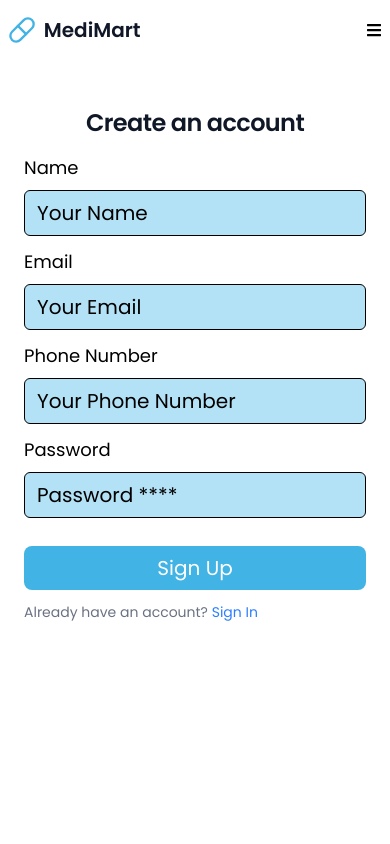
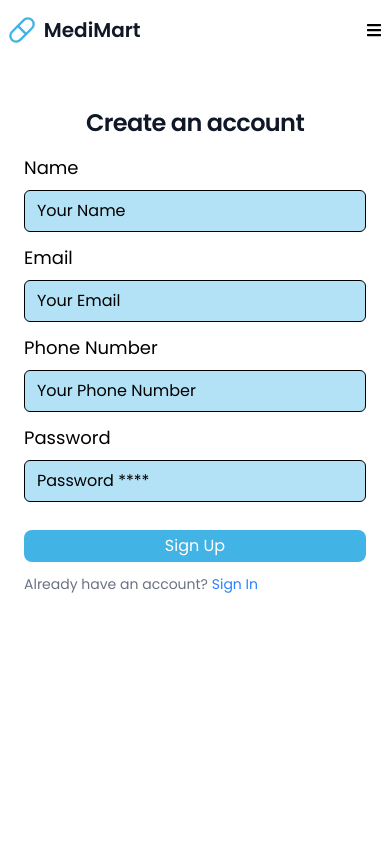
Before and after one commit to jmjubaer/medimart-client, a Next.js app: page /register in a window 390 px wide. Shown: the top 844 px of the page. Built offline with nearby package versions, Linux system fonts and the light colour scheme; no server answers.

Commit message:
complete fix ui issue with responsive the all page

```diff
--- a/src/app/globals.css
+++ b/src/app/globals.css
@@ -46,7 +46,7 @@ button:disabled {
     @apply mb-3 inline-block;
 }
 .input_field {
-    @apply w-full text-xl text-black outline-none border rounded-md  p-2 px-3 bg-primary/40 placeholder:text-black;
+    @apply w-full text-base sm:text-xl text-black outline-none border rounded-md  p-2 px-3 bg-primary/40 placeholder:text-black;
 }
 div:where(.swal2-container).swal2-top,
 div:where(.swal2-container).swal2-center,
@@ -67,11 +67,19 @@ div:where(.swal2-container).swal2-bottom {
     background: #42b3e5;
     border-radius: 0 5px 5px 0px !important;
 }
-.anticon svg {
+.ant-layout-sider-zero-width-trigger .anticon svg {
     display: inline-block;
     z-index: 1;
     color: white;
 }
-:where(.css-dev-only-do-not-override-1v5z42l).ant-layout-sider .ant-layout-sider-zero-width-trigger {
+
+:where(.css-dev-only-do-not-override-1v5z42l).ant-layout-sider
+    .ant-layout-sider-zero-width-trigger {
     top: 0px !important;
 }
+
+@media screen and (max-width: 440px) {
+   .ant-modal-content {
+        padding: 15px !important;
+    }
+}
--- a/src/components/pages/admin/index.tsx
+++ b/src/components/pages/admin/index.tsx
@@ -19,7 +19,7 @@ const OverviewPage = ({ data }: IProps) => {
     const router = useRouter();
     return (
         <div>
-            <div className='grid overflow-hidden grid-cols-3 gap-5'>
+            <div className='grid overflow-hidden xs:grid-cols-2 md:grid-cols-3 gap-5'>
                 {/* Total Orders */}
                 <div
                     onClick={() => router.push("/admin/orders")}
--- a/src/components/pages/admin/order/index.tsx
+++ b/src/components/pages/admin/order/index.tsx
@@ -110,7 +110,7 @@ const ManageCustomerOrder = () => {
             title: "User Name",
             width: "10%",
             render: (item) => (
-                <p className={`capitalize `}>{item?.user?.name}</p>
+                <p className={`capitalize w-[100px]`}>{item?.user?.name}</p>
             ),
         },
         {
@@ -185,7 +185,7 @@ const ManageCustomerOrder = () => {
             <h2 className='text-center text-3xl xs:text-4xl secondary_font my-5 font-semibold'>
                 Manage Orders
             </h2>
-            <div className='flex flex-wrap-reverse gap-5 my-5'>
+            <div className='flex justify-center xs:justify-normal flex-wrap-reverse gap-5 my-5'>
                 <div className='relative'>
                     <select
                         className='outline-0 text-base bg-gray-200 w-full px-5 p-2 rounded-md'
@@ -252,7 +252,7 @@ const ManageCustomerOrder = () => {
                     columns={columns}
                     dataSource={tableData}
                     pagination={false}
-                    className='border border-gray-300 min-w-[800px] rounded-lg mb-3'
+                    className='border border-gray-300 min-w-[950px] rounded-lg mb-3'
                 />
             </div>
             <Pagination
--- a/src/components/pages/login/index.tsx
+++ b/src/components/pages/login/index.tsx
@@ -1,31 +1,34 @@
 "use client";
-import React from 'react';
-import bannerImage from './../../../assets/m5.jpg';
+import React from "react";
+import bannerImage from "./../../../assets/m5.jpg";
 import Link from "next/link";
 import { FieldValues, SubmitHandler, useForm } from "react-hook-form";
 import { zodResolver } from "@hookform/resolvers/zod";
 import { loginUser } from "@/services/AuthService";
 import { toast } from "sonner";
-import { loginSchema } from './loginValidation';
-import {  useRouter, useSearchParams } from 'next/navigation';
-import { useUser } from '@/context/UserContext';
-import { jwtDecode } from 'jwt-decode';
+import { loginSchema } from "./loginValidation";
+import { useRouter, useSearchParams } from "next/navigation";
+import { useUser } from "@/context/UserContext";
+import { jwtDecode } from "jwt-decode";
 
-
-
-interface IFormInput{
-  identifier:string;
-  password:string;
+interface IFormInput {
+    identifier: string;
+    password: string;
 }
 
 const LoginForm = () => {
     const { setUser } = useUser();
     const searchParams = useSearchParams();
-  const redirect = searchParams.get('redirectPath')
+    const redirect = searchParams.get("redirectPath");
     const router = useRouter();
-  const {register,handleSubmit,formState:{errors,isSubmitting},reset}=useForm<IFormInput>({resolver:zodResolver(loginSchema)});
+    const {
+        register,
+        handleSubmit,
+        formState: { errors, isSubmitting },
+        reset,
+    } = useForm<IFormInput>({ resolver: zodResolver(loginSchema) });
 
-  const onSubmit:SubmitHandler<FieldValues>=async(data)=>{
+    const onSubmit: SubmitHandler<FieldValues> = async (data) => {
         try {
             const { identifier, password } = data;
 
@@ -47,11 +50,11 @@ const LoginForm = () => {
             if (res?.success) {
                 toast.success(res.message);
                 reset();
-        setUser(jwtDecode(res.data.accessToken))
-        if(redirect){
-          router.push(redirect)
-        }else{
-          router.push('/')
+                setUser(jwtDecode(res.data.accessToken));
+                if (redirect) {
+                    router.push(redirect);
+                } else {
+                    router.push("/");
                 }
             } else {
                 toast.error(res.message);
@@ -60,45 +63,84 @@ const LoginForm = () => {
             console.error(err);
             toast.error("Login failed");
         }
-  }
+    };
 
     return (
-        <div style={{backgroundImage:`url(${bannerImage.src})`}} className={` bg-cover py-24 flex justify-center min-h-screen item-center relative`}>
+        <div
+            style={{ backgroundImage: `url(${bannerImage.src})` }}
+            className={` bg-cover py-24 text-black flex justify-center min-h-screen item-center relative`}>
             {/* Overlay */}
-              <div className="absolute inset-0 bg-black/60 z-0 py-24"></div>
-       <div className=" lg:my-0 bg-white/90 backdrop-blur-xs w-sm relative z-10">
-            <div className="w-full flex justify-center">
-            <div className=" space-y-4 md:space-y-6  w-full p-8">
-              <h1 className="text-xl font-bold leading-tight tracking-tight text-gray-900 md:text-3xl dark:text-white text-center">
+            <div className='absolute inset-0 bg-black/60 z-0 py-24'></div>
+            <div className=' lg:my-0 bg-white/90 backdrop-blur-xs mx-5 relative z-10'>
+                <div className='w-full flex justify-center'>
+                    <div className=' space-y-4 md:space-y-6  w-full p-3 xs:p-8'>
+                        <h1 className='text-xl font-bold leading-tight tracking-tight text-gray-900 md:text-3xl text-center'>
                             Sign in to your account
                         </h1>
 
                         <form onSubmit={handleSubmit(onSubmit)}>
-     <div className="space-y-4 md:space-y-6  " >
-
+                            <div className='space-y-4 md:space-y-6  '>
                                 <div>
-                 <label htmlFor="identifier" className="text-lg font-medium">Email or Phone</label>
-                 <input className="input_field mt-2"  {...register("identifier",{required:"Email is Required!"})} type="text" placeholder="Your Email or Phone"/>
-                 {errors.identifier && <p className="text-red-500 text-sm mt-1">{errors.identifier.message}</p>}
+                                    <label
+                                        htmlFor='identifier'
+                                        className='text-lg font-medium'>
+                                        Email or Phone
+                                    </label>
+                                    <input
+                                        className='input_field mt-2'
+                                        {...register("identifier", {
+                                            required: "Email is Required!",
+                                        })}
+                                        type='text'
+                                        placeholder='Your Email or Phone'
+                                    />
+                                    {errors.identifier && (
+                                        <p className='text-red-500 text-sm mt-1'>
+                                            {errors.identifier.message}
+                                        </p>
+                                    )}
                                 </div>
                                 <div>
-                 <label htmlFor="password" className="text-lg font-medium">Password</label>
-                 <input className="input_field mt-2" {...register("password",{required:"Password is Required!",minLength:{value:6,message:"Password must be at least 6 character"}})} type="password" placeholder="Password ****"/>
-                 {errors.password && <p className="text-red-500 text-sm mt-1">{errors.password.message}</p>}
+                                    <label
+                                        htmlFor='password'
+                                        className='text-lg font-medium'>
+                                        Password
+                                    </label>
+                                    <input
+                                        className='input_field mt-2'
+                                        {...register("password", {
+                                            required: "Password is Required!",
+                                            minLength: {
+                                                value: 6,
+                                                message:
+                                                    "Password must be at least 6 character",
+                                            },
+                                        })}
+                                        type='password'
+                                        placeholder='Password ****'
+                                    />
+                                    {errors.password && (
+                                        <p className='text-red-500 text-sm mt-1'>
+                                            {errors.password.message}
+                                        </p>
+                                    )}
                                 </div>
 
-         <button type="submit" className="w-full bg-primary text-white py-2 rounded-lg text-xl font-medium mt-4">
-      {isSubmitting?"Signing...":"Sign In"}
+                                <button
+                                    type='submit'
+                                    className='w-full bg-primary text-white py-1 xs:py-2 rounded-lg sm:text-xl font-medium sm:mt-4'>
+                                    {isSubmitting ? "Signing..." : "Sign In"}
                                 </button>
-          <Link href={'/register'}>
-          <p className="text-sm font-light text-gray-950 ">
-          Don’t have an account yet?<span className="font-medium hover:underline text-blue-500 ml-1">Sign up</span>
+                                <Link href={"/register"}>
+                                    <p className='text-sm font-light text-gray-950 '>
+                                        Don’t have an account yet?
+                                        <span className='font-medium hover:underline text-blue-500 ml-1'>
+                                            Sign up
+                                        </span>
                                     </p>
                                 </Link>
-
                             </div>
                         </form>
-
                     </div>
                 </div>
             </div>
--- a/src/components/pages/register/index.tsx
+++ b/src/components/pages/register/index.tsx
@@ -1,6 +1,6 @@
 "use client";
 import React from "react";
-import heroImage from './../../../assets/m4.webp'
+import heroImage from "./../../../assets/m4.webp";
 import Image from "next/image";
 import Link from "next/link";
 import { FieldValues, SubmitHandler, useForm } from "react-hook-form";
@@ -12,97 +12,174 @@ import { useRouter, useSearchParams } from "next/navigation";
 import { useUser } from "@/context/UserContext";
 import { jwtDecode } from "jwt-decode";
 
-
-interface IFormInput{
-  name:string;
-  phone:string;
-  email:string;
-  password:string;
+interface IFormInput {
+    name: string;
+    phone: string;
+    email: string;
+    password: string;
 }
 
 const RegisterForm = () => {
-  const{setUser} =useUser();
+    const { setUser } = useUser();
     const searchParams = useSearchParams();
-  const redirect = searchParams.get('redirectPath')
+    const redirect = searchParams.get("redirectPath");
     const router = useRouter();
-const {register,handleSubmit,formState:{errors,isSubmitting},reset}=useForm<IFormInput>({resolver:zodResolver(registerSchema)});
+    const {
+        register,
+        handleSubmit,
+        formState: { errors, isSubmitting },
+        reset,
+    } = useForm<IFormInput>({ resolver: zodResolver(registerSchema) });
 
-const onSubmit:SubmitHandler<FieldValues>=async(data)=>{
+    const onSubmit: SubmitHandler<FieldValues> = async (data) => {
         try {
-const res =await registerUser(data);
-if(res?.success){
-  toast.success(res?.message)
+            const res = await registerUser(data);
+            if (res?.success) {
+                toast.success(res?.message);
                 reset();
-  setUser(jwtDecode(res.data.accessToken))
-  if(redirect){
-    router.push(redirect)
-  }else{
-    router.push('/')
+                setUser(jwtDecode(res.data.accessToken));
+                if (redirect) {
+                    router.push(redirect);
+                } else {
+                    router.push("/");
                 }
-}else{
+            } else {
                 toast.error(res?.message);
             }
-
         } catch (error) {
             console.log(error);
         }
-}
-    return  <section className="lg:flex lg:flex-row items-center justify-between   w-full ">
+    };
+    return (
+        <section className='lg:flex lg:flex-row items-center justify-between   w-full '>
             {/* image  */}
-    <div className="w-1/2 lg:block h-screen hidden relative">
-    <div className="absolute inset-0 bg-black/50 z-0 "></div>
-<Image src={heroImage} width={500} height={500} className="h-full w-full object-cover" alt="" />
+            <div className='w-1/2 lg:block h-screen hidden relative'>
+                <div className='absolute inset-0 bg-black/50 z-0 '></div>
+                <Image
+                    src={heroImage}
+                    width={500}
+                    height={500}
+                    className='h-full w-full object-cover'
+                    alt=''
+                />
             </div>
 
             {/* content */}
-    <div className="lg:w-1/2 px-6 lg:px-0 w-full my-12 lg:my-0 bg-white">
-          <div className="w-full flex justify-center">
-          <div className=" space-y-4 md:space-y-6 sm:p-8 w-lg   ">
-            <h1 className="text-2xl font-bold leading-tight tracking-tight text-gray-900 md:text-3xl dark:text-white text-center">
+            <div className='lg:w-1/2 px-6 lg:px-0 w-full my-12 lg:my-0 bg-white'>
+                <div className='w-full flex justify-center'>
+                    <div className=' space-y-4 md:space-y-6 sm:p-8 w-lg   '>
+                        <h1 className='text-2xl font-bold leading-tight tracking-tight text-gray-900 md:text-3xl dark:text-white text-center'>
                             Create an account
                         </h1>
 
                         <form onSubmit={handleSubmit(onSubmit)}>
-       <div className="space-y-3 md:space-y-3  ">
+                            <div className='space-y-3 md:space-y-3  '>
                                 <div>
-          <label htmlFor="name" className="text-lg font-medium">Name</label>
-          <input className="input_field mt-2"  {...register("name",{required:"Name is Required!"})} type="text" placeholder="Your Name"/>
-          {errors.name && <p className="text-red-500 text-sm mt-1">{errors.name.message}</p>}
+                                    <label
+                                        htmlFor='name'
+                                        className='text-lg font-medium'>
+                                        Name
+                                    </label>
+                                    <input
+                                        className='input_field mt-2'
+                                        {...register("name", {
+                                            required: "Name is Required!",
+                                        })}
+                                        type='text'
+                                        placeholder='Your Name'
+                                    />
+                                    {errors.name && (
+                                        <p className='text-red-500 text-sm mt-1'>
+                                            {errors.name.message}
+                                        </p>
+                                    )}
                                 </div>
                                 <div>
-                <label htmlFor="email" className="text-lg font-medium">Email</label>
-                <input className="input_field mt-2"  {...register("email",{required:"Email is Required!"})} type="email" placeholder="Your Email"/>
-                {errors.email && <p className="text-red-500 text-sm mt-1">{errors.email.message}</p>}
+                                    <label
+                                        htmlFor='email'
+                                        className='text-lg font-medium'>
+                                        Email
+                                    </label>
+                                    <input
+                                        className='input_field mt-2'
+                                        {...register("email", {
+                                            required: "Email is Required!",
+                                        })}
+                                        type='email'
+                                        placeholder='Your Email'
+                                    />
+                                    {errors.email && (
+                                        <p className='text-red-500 text-sm mt-1'>
+                                            {errors.email.message}
+                                        </p>
+                                    )}
                                 </div>
                                 <div>
-                <label htmlFor="phone" className="text-lg font-medium">Phone Number</label>
-                <input className="input_field mt-2" {...register("phone",{required:"Phone is Required!"})} type="text" placeholder="Your Phone Number"/>
-                {errors.phone && <p className="text-red-500 text-sm mt-1">{errors.phone.message}</p>}
+                                    <label
+                                        htmlFor='phone'
+                                        className='text-lg font-medium'>
+                                        Phone Number
+                                    </label>
+                                    <input
+                                        className='input_field mt-2'
+                                        {...register("phone", {
+                                            required: "Phone is Required!",
+                                        })}
+                                        type='text'
+                                        placeholder='Your Phone Number'
+                                    />
+                                    {errors.phone && (
+                                        <p className='text-red-500 text-sm mt-1'>
+                                            {errors.phone.message}
+                                        </p>
+                                    )}
                                 </div>
                                 <div>
-                <label htmlFor="password" className="text-lg font-medium">Password</label>
-                <input className="input_field mt-2" {...register("password",{required:"Password is Required!",minLength:{value:6,message:"Password must be at least 6 character"}})} type="password" placeholder="Password ****"/>
-                {errors.password && <p className="text-red-500 text-sm mt-1">{errors.password.message}</p>}
+                                    <label
+                                        htmlFor='password'
+                                        className='text-lg font-medium'>
+                                        Password
+                                    </label>
+                                    <input
+                                        className='input_field mt-2'
+                                        {...register("password", {
+                                            required: "Password is Required!",
+                                            minLength: {
+                                                value: 6,
+                                                message:
+                                                    "Password must be at least 6 character",
+                                            },
+                                        })}
+                                        type='password'
+                                        placeholder='Password ****'
+                                    />
+                                    {errors.password && (
+                                        <p className='text-red-500 text-sm mt-1'>
+                                            {errors.password.message}
+                                        </p>
+                                    )}
                                 </div>
 
-       <button type="submit" className="w-full bg-primary text-white py-2 rounded-lg text-xl font-medium mt-4">
-     {isSubmitting?"Loading...":"Sign Up"}
+                                <button
+                                    type='submit'
+                                    className='w-full bg-primary text-white py-1 xs:py-2 rounded-lg sm:text-xl font-medium mt-4'>
+                                    {isSubmitting ? "Loading..." : "Sign Up"}
                                 </button>
-       <Link href={'/login'}>
-       <p className="text-sm font-light text-gray-500 dark:text-gray-400">
-                    Already have an account? <span  className="font-medium hover:underline text-blue-500 ">Sign In</span>
+                                <Link href={"/login"}>
+                                    <p className='text-sm font-light text-gray-500 dark:text-gray-400'>
+                                        Already have an account?{" "}
+                                        <span className='font-medium hover:underline text-blue-500 '>
+                                            Sign In
+                                        </span>
                                     </p>
                                 </Link>
-
-
                             </div>
                         </form>
-
-
                     </div>
                 </div>
             </div>
-  </section>;
+        </section>
+    );
 };
 
 export default RegisterForm;
--- a/src/components/shered/RejectOrderModal.tsx
+++ b/src/components/shered/RejectOrderModal.tsx
@@ -68,12 +68,12 @@ const RejectOrderModal = ({ id, status, reFetch }: IProps) => {
                 <form onSubmit={handleSubmit(handleRejectOrder)} className=' '>
                     <div className=''>
                         <label
-                            className='label_primary  md:text-xl text-lg mt-5'
+                            className='label_primary md:text-xl text-lg mt-5'
                             htmlFor='rejectNotes'>
                             Reject Notes:
                         </label>
                         <textarea
-                            className='input_field min-h-[150px]'
+                            className='input_field min-h-[100px] xs:min-h-[150px]'
                             placeholder='Enter reject notes ...'
                             id='rejectNotes'
                             {...register("rejectNotes", {
```
Also changed, not shown: src/components/pages/admin/madicine/AddMedicineModal.tsx (+11 -14 lines), src/components/pages/admin/madicine/UpdateMedicineModal.tsx (+8 -11 lines), src/components/pages/admin/madicine/index.tsx (+4 -4 lines), src/components/pages/medicine/MedicineDetails.tsx (+4 -4 lines). Lines whose indentation alone changed are shown as unchanged.
